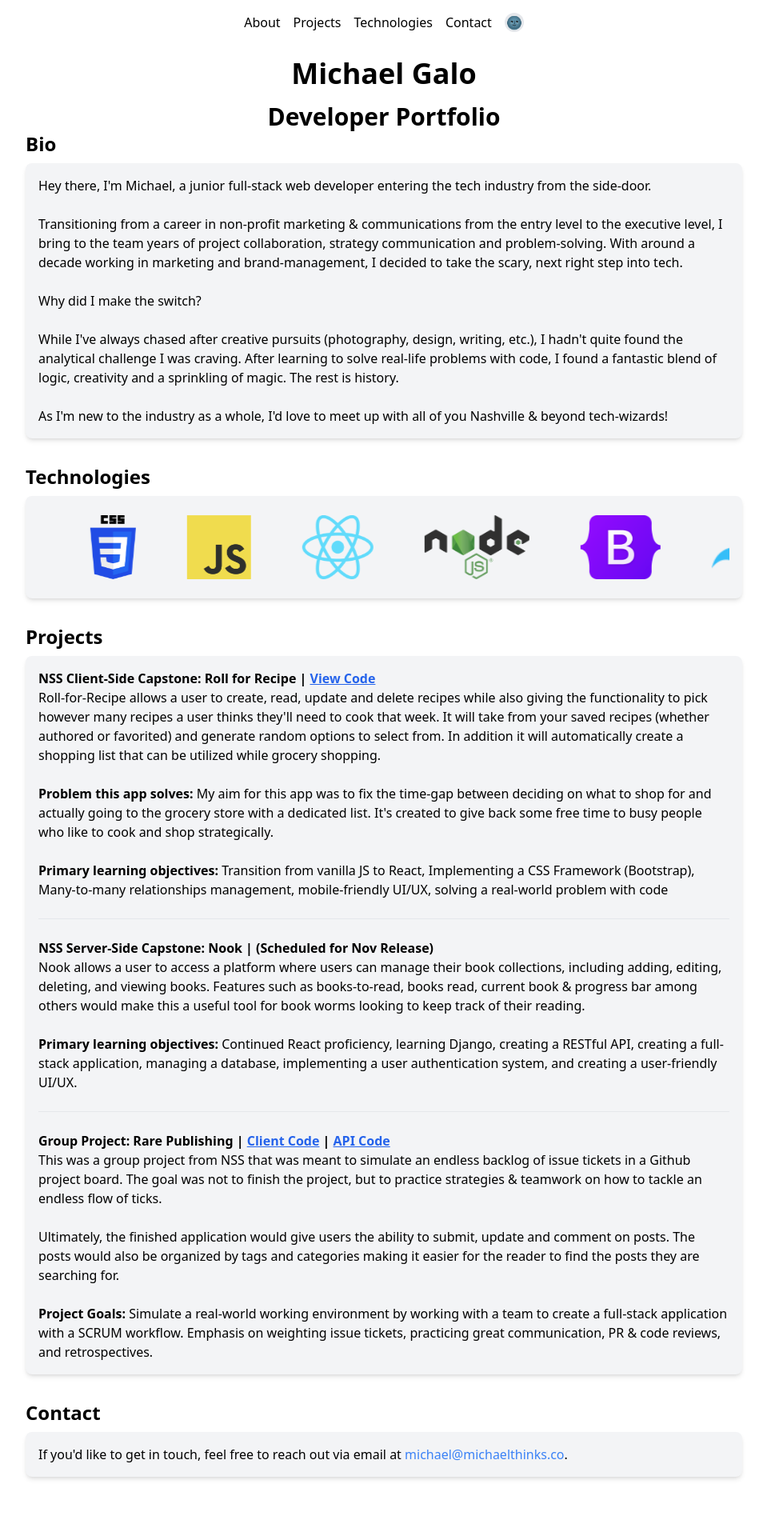
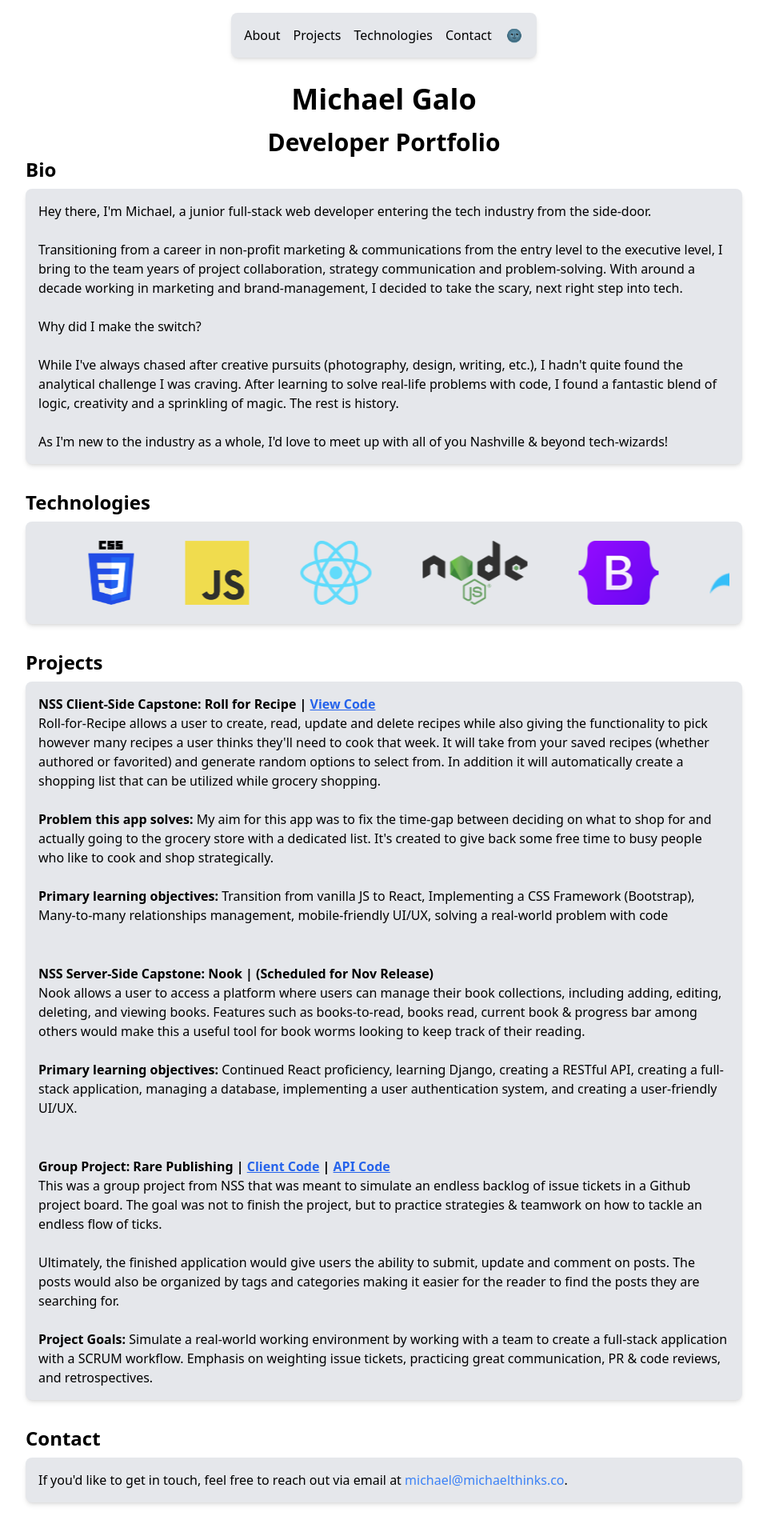
Before and after one commit to MichaelGalo/Dev-Portfolio, a React (Vite) app: page / in a window 1280 px wide. Shown: the top 1920 px of the page at 80% size, without its empty margins (160-1119 px from the left). Before the commit the page ends 1894 px from the top, so only its background shows below. Built offline with nearby package versions, Linux system fonts and the light colour scheme.

Commit message:
Updated light mode gray background

```diff
--- a/src/components/Navbar.jsx
+++ b/src/components/Navbar.jsx
@@ -4,7 +4,7 @@ import { ThemeToggle } from "./ThemeToggle";
 export const Navbar = () => {
     return (
         <div className="flex justify-center bg-white dark:bg-gray-900 p-4">
-            <nav>
+            <nav className="bg-gray-200 dark:bg-gray-800 p-4 rounded-lg shadow-md">
                 <ul className="flex space-x-4">
                     <li>
                         <a href="#bio" className="text-black dark:text-white hover:text-blue-500 dark:hover:text-blue-300">About</a>
--- a/src/components/ScrollingLogoSlider.jsx
+++ b/src/components/ScrollingLogoSlider.jsx
@@ -4,7 +4,7 @@ const logos = [
 
 export const ScrollingLogoSlider = () => {
   return (
-    <div className="w-full overflow-hidden bg-gray-100 dark:bg-gray-800 py-2">
+    <div className="w-full overflow-hidden bg-gray-200 dark:bg-gray-800 py-2">
       <div className="flex animate-scroll">
         {[...logos, ...logos, ...logos].map((logo, index) => (
           <img
--- a/src/components/views/Home.jsx
+++ b/src/components/views/Home.jsx
@@ -10,7 +10,7 @@ export const Home = () => {
             {/* Bio Section */}
             <section id="bio" className="mb-8 max-w-4xl mx-auto">
                 <h2 className="text-2xl font-semibold mb-2">Bio</h2>
-                <p className="bg-gray-100 dark:bg-gray-800 p-4 rounded-lg shadow-md">
+                <p className="bg-gray-200 dark:bg-gray-800 p-4 rounded-lg shadow-md">
                 Hey there, I'm Michael, a junior full-stack web developer entering the tech industry from the side-door.
                 <br />
                 <br />
@@ -30,7 +30,7 @@ export const Home = () => {
             {/* Tech Stack Section */}
             <section id="tech" className="mb-8 max-w-4xl mx-auto">
                 <h2 className="text-2xl font-semibold mb-2">Technologies</h2>
-                <div className="bg-gray-100 dark:bg-gray-800 p-4 rounded-lg shadow-md ">
+                <div className="bg-gray-200 dark:bg-gray-800 p-4 rounded-lg shadow-md ">
                     <ScrollingLogoSlider />
                 </div>
             </section>
@@ -38,7 +38,7 @@ export const Home = () => {
             {/* Projects Section */}
             <section id="projects" className="mb-8 max-w-4xl mx-auto">
                 <h2 className="text-2xl font-semibold mb-2">Projects</h2>
-                <div className="bg-gray-100 dark:bg-gray-800 p-4 rounded-lg shadow-md">
+                <div className="bg-gray-200 dark:bg-gray-800 p-4 rounded-lg shadow-md">
                     <ul className="list-disc list-inside">
                         <div>
                             <h3><strong>NSS Client-Side Capstone: Roll for Recipe | <a target="_blank" className="underline text-blue-600 hover:text-blue-800 visited:text-purple-600" href="https://github.com/MichaelGalo/Roll-for-Recipe">View Code</a></strong></h3>
@@ -86,7 +86,7 @@ export const Home = () => {
             {/* Contact Section */}
             <section id="contact" className="mb-8 max-w-4xl mx-auto">
                 <h2 className="text-2xl font-semibold mb-2">Contact</h2>
-                <div className="bg-gray-100 dark:bg-gray-800 p-4 rounded-lg shadow-md">
+                <div className="bg-gray-200 dark:bg-gray-800 p-4 rounded-lg shadow-md">
                     <p>If you'd like to get in touch, feel free to reach out via email at <a target="_blank" href="mailto:michael@michaelthinks.co" className="text-blue-500 dark:text-blue-300">michael@michaelthinks.co</a>.</p>
                 </div>
             </section>
```
